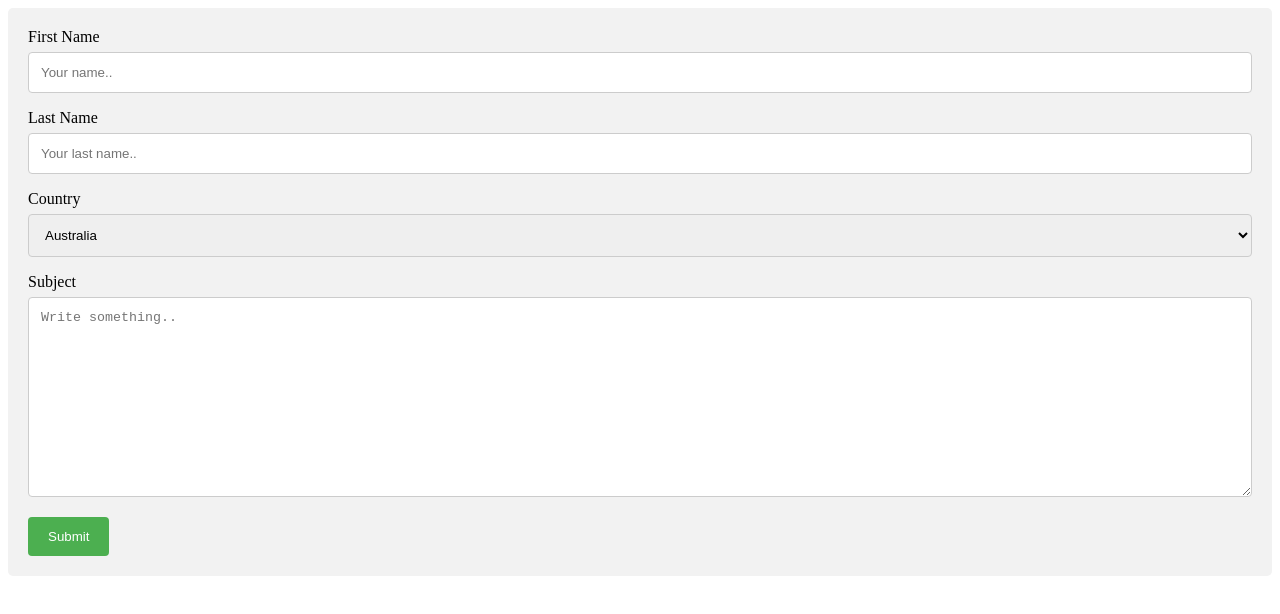
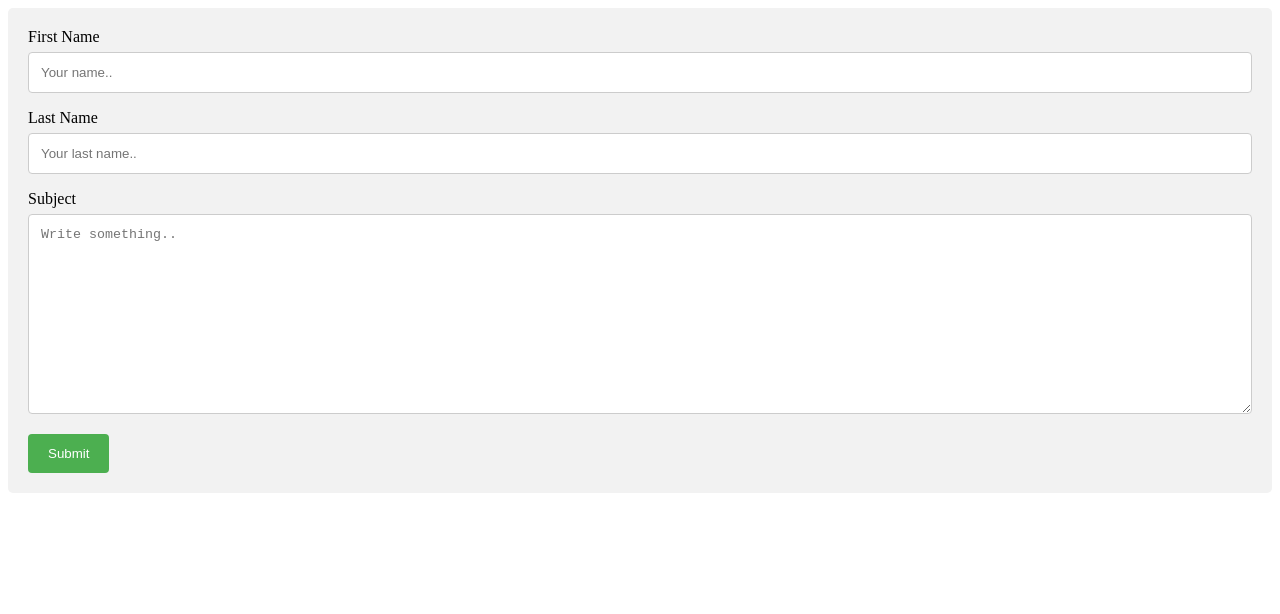
Before and after one commit to j4reth/j4reth.github.io, a plain HTML site: page Contact.html in a window 1280 px wide. Drawn offline with Linux system fonts and the light colour scheme.

Commit message:
Update Contact.html

```diff
--- a/Contact.html
+++ b/Contact.html
@@ -9,21 +9,12 @@
 
     <label for="fname">First Name</label>
     <input type="text" id="fname" name="firstname" placeholder="Your name..">
-
     <label for="lname">Last Name</label>
     <input type="text" id="lname" name="lastname" placeholder="Your last name..">
-
-    <label for="country">Country</label>
-    <select id="country" name="country">
-      <option value="australia">Australia</option>
-      <option value="canada">Canada</option>
-      <option value="usa">USA</option>
-    </select>
-
     <label for="subject">Subject</label>
     <textarea id="subject" name="subject" placeholder="Write something.." style="height:200px"></textarea>
 
-    <input type="submit" value="Submit">
+    <input type="submit" value="Submit" onClick="parent.location='mailto:jarethcorney@outlook.com?subject=Please See the below?body= subject'">
 
   </form>
 </div>
```
